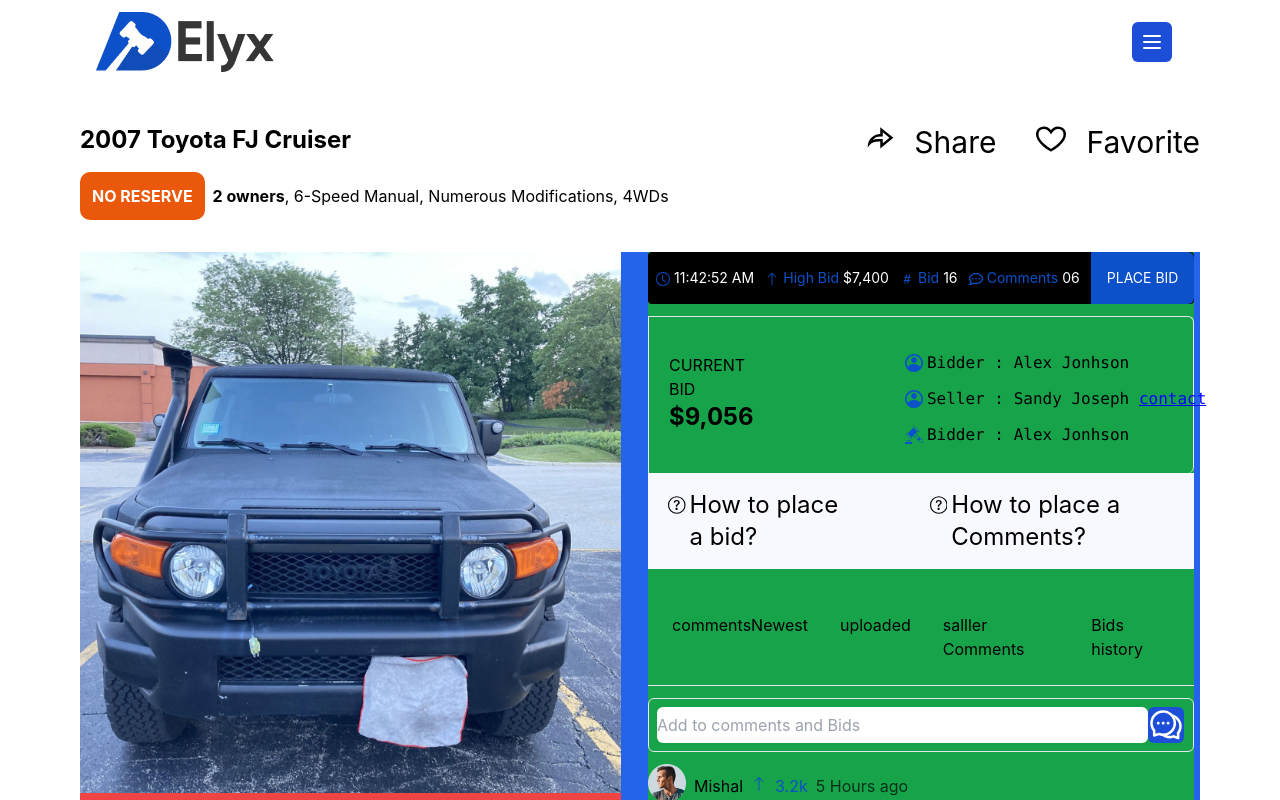
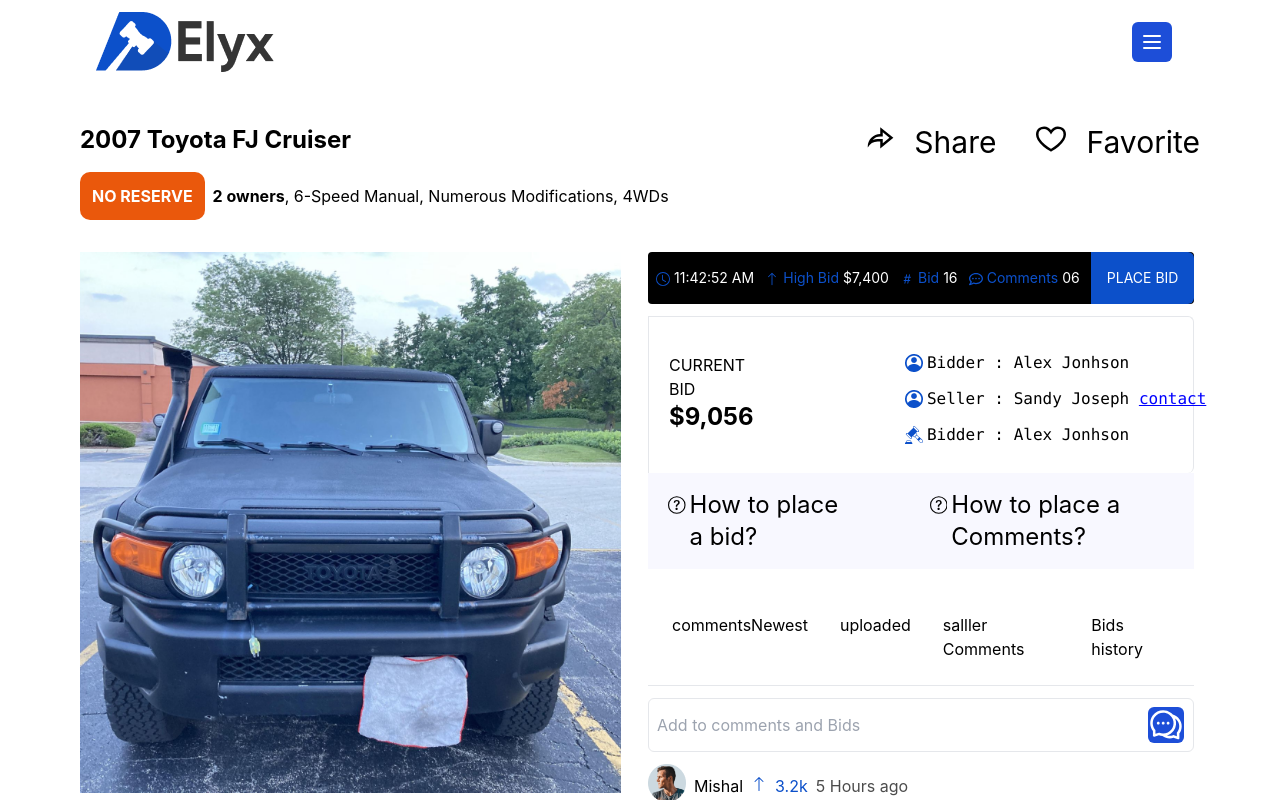
Before and after one commit to M-ilyas1/Elyx-project, a React (Create React App) app: page /HowitWorks in a window 1280 px wide. Shown: the top 800 px of the page. Built offline with nearby package versions, Linux system fonts and the light colour scheme.

Commit message:
change color

```diff
--- a/src/Component/Auction Details/Auction.jsx
+++ b/src/Component/Auction Details/Auction.jsx
@@ -88,8 +88,8 @@
         </div>
       </div>
 
-      <div className="grid gap-4 2xl:grid-cols-2 xl:grid-cols-2 sm:grid-cols-1 md:grid-cols-1 lg:grid-cols-1 bg-blue-600 pb-10">
-        <div className=" w-[98%] bg-red-500  ">
+      <div className="grid gap-4 2xl:grid-cols-2 xl:grid-cols-2 sm:grid-cols-1 md:grid-cols-1 lg:grid-cols-1s pb-10">
+        <div className=" w-[98%]  ">
           <div>
             <div className="w-full bg-cover">
               <img src={selectedImage || Autionbg} alt="" className="w-full" />
@@ -277,7 +277,7 @@
             </div>
         </div>
         {/* second div */}
-        <div className="w-[99%] pb-10 bg-green-600  ">
+        <div className="w-[99%] pb-10  ">
           <div className="">
             <div className=" flex bg-black  text-white justify-between items-center rounded pl-2  text-sm ">
               <div className="flex gap-1">
```
